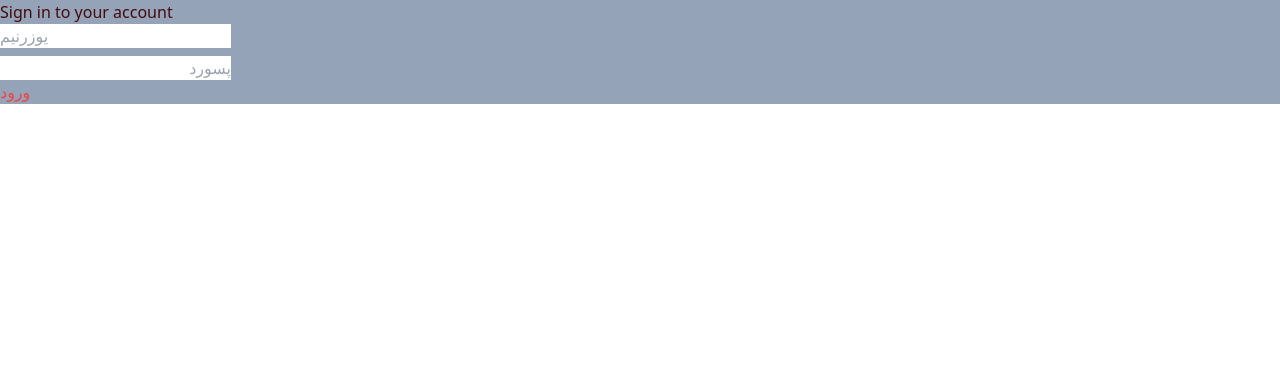
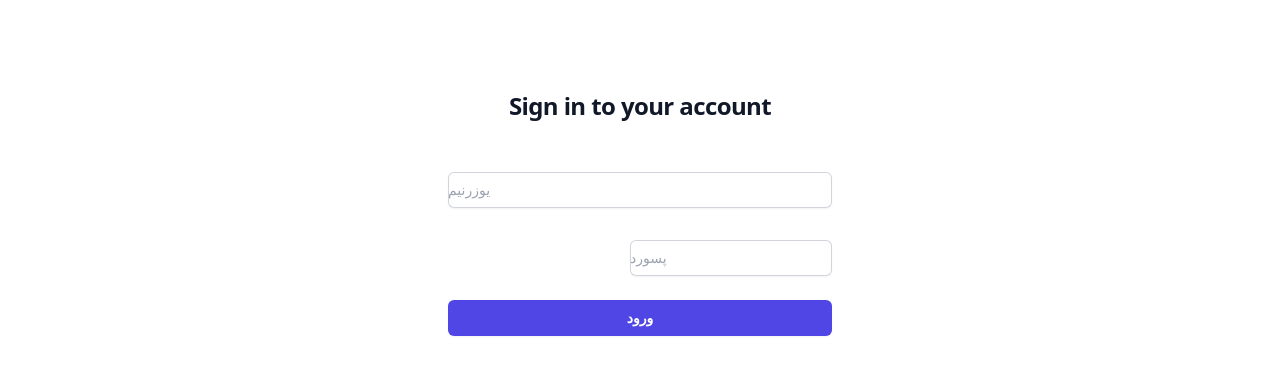
Before and after one commit to yasaminrasouli/first-project, a React (Create React App) app: page / in a window 1280 px wide. Shown: the top 374 px of the page. Built offline with nearby package versions, Linux system fonts and the light colour scheme.

Commit message:
Add initial version of the project

```diff
--- a/src/LoginForm.jsx
+++ b/src/LoginForm.jsx
@@ -32,15 +32,20 @@
   };
 
   return (
-    <div className="bg-slate-400">
+    <div className="flex min-h-full flex-1 flex-col justify-center px-6 py-12 lg:px-8">
       <div>
-        <h2 className="text-red-950">Sign in to your account</h2>
+        <h2 className="mt-10 text-center text-2xl font-bold leading-9 tracking-tight text-gray-900">
+          Sign in to your account
+        </h2>
       </div>
-      <div>
-        <form onSubmit={handleLogin}>
+      <div className="mt-10 sm:mx-auto sm:w-full sm:max-w-sm">
+        <form onSubmit={handleLogin} className="space-y-6">
           <div>
-            <label htmlFor="username"></label>
-            <div>
+            <label
+              htmlFor="username"
+              className="block text-sm font-medium leading-6 text-gray-900"
+            ></label>
+            <div className="mt-2">
               <input
                 id="username"
                 name="username"
@@ -49,15 +54,19 @@
                 onChange={(e) => setUsername(e.target.value)}
                 required
                 placeholder="یوزرنیم"
+                className="block w-full rounded-md border-0 py-1.5 text-gray-900 shadow-sm ring-1 ring-inset ring-gray-300 placeholder:text-gray-400 focus:ring-2 focus:ring-inset focus:ring-indigo-600 sm:text-sm sm:leading-6"
               />
             </div>
           </div>
           <div>
-            <div>
-              <label htmlFor="password"></label>
+            <div className="flex items-center justify-between">
+              <label
+                htmlFor="password"
+                className="block text-sm font-medium leading-6 text-gray-900"
+              ></label>
               <div className="mt-2">
                 <input
-                  className="text-right"
+                  className="block w-full rounded-md border-0 py-1.5 text-gray-900 shadow-sm ring-1 ring-inset ring-gray-300 placeholder:text-gray-400 focus:ring-2 focus:ring-inset focus:ring-indigo-600 sm:text-sm sm:leading-6"
                   id="password"
                   name="password"
                   type="password"
@@ -70,7 +79,10 @@
             </div>
           </div>
           <div>
-            <button className="text-red-500" type="submit">
+            <button
+              className="flex w-full justify-center rounded-md bg-indigo-600 px-3 py-1.5 text-sm font-semibold leading-6 text-white shadow-sm hover:bg-indigo-500 focus-visible:outline focus-visible:outline-2 focus-visible:outline-offset-2 focus-visible:outline-indigo-600"
+              type="submit"
+            >
               ورود
             </button>
           </div>
```
